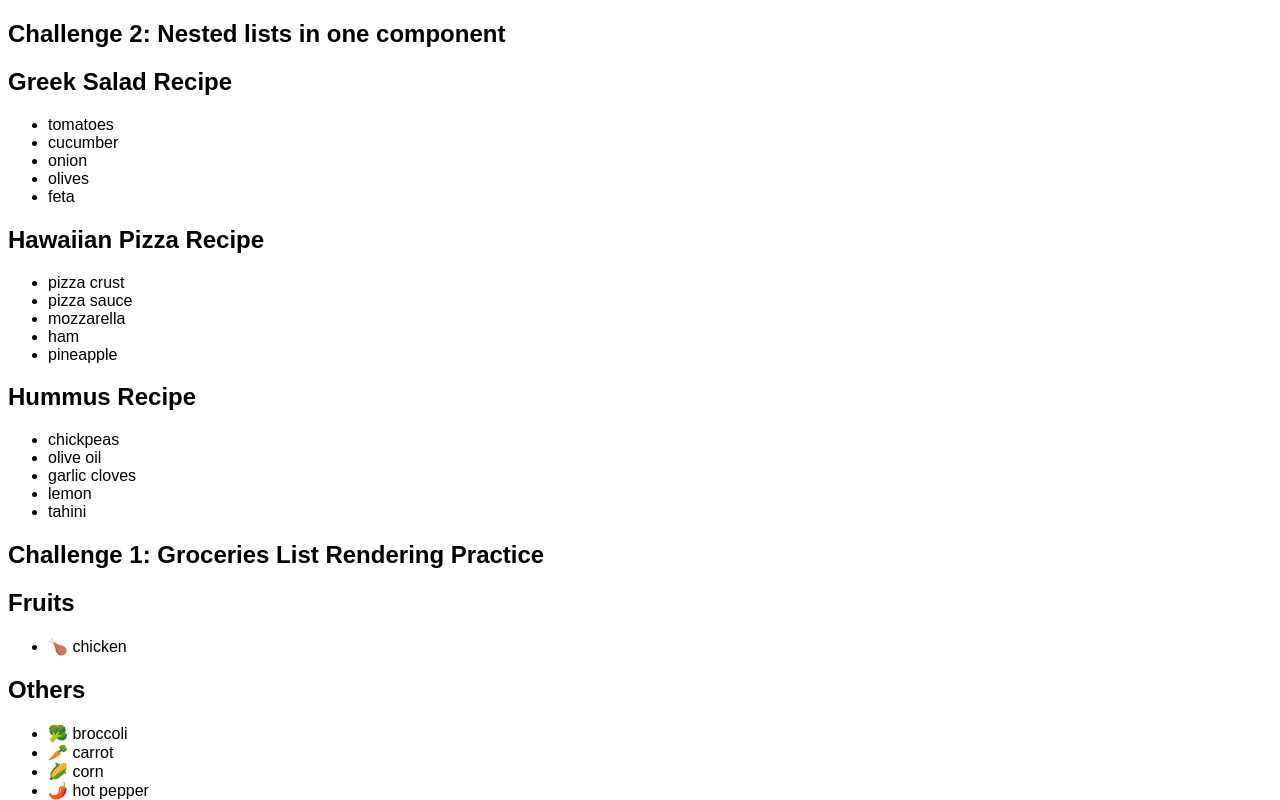
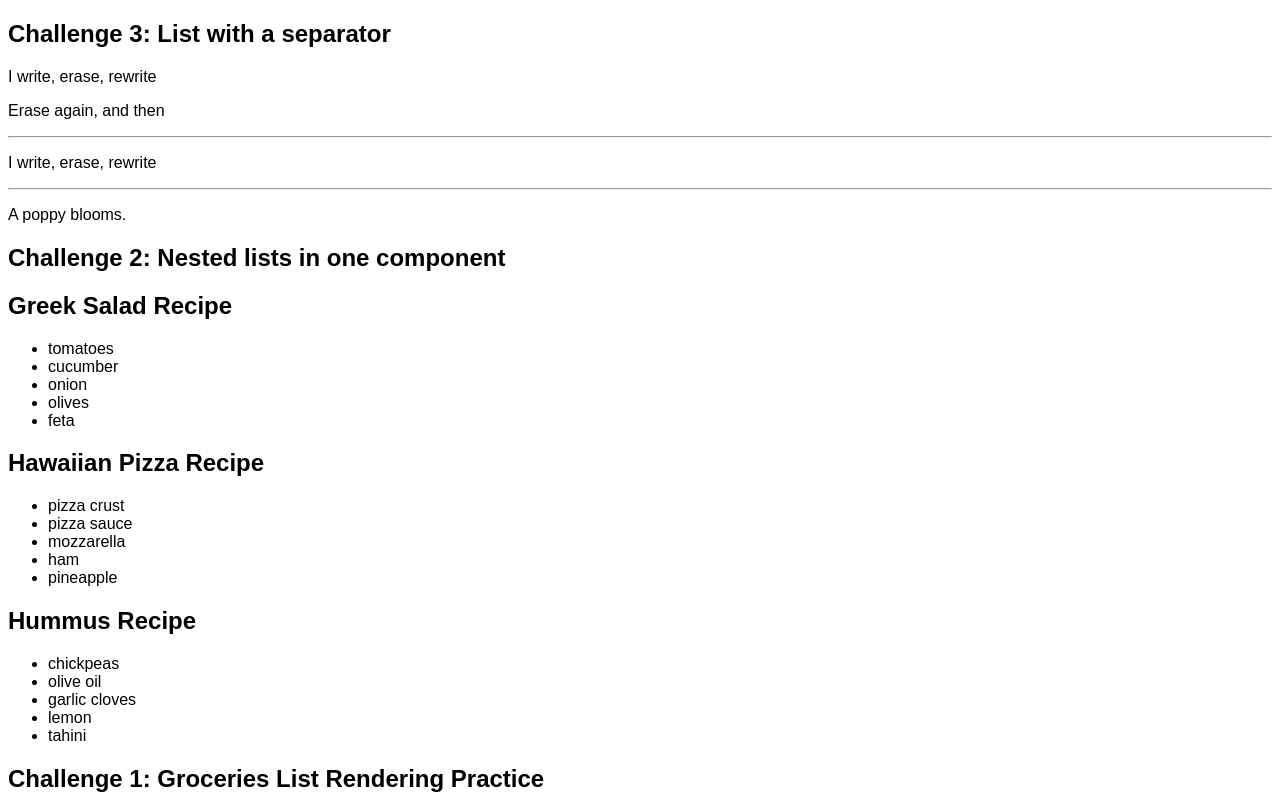
Before and after one commit to HaileyN3132/Study_React, a React (Vite) app in the folder react-playground/: page / in a window 1280 px wide. Shown: the top 800 px of the page. Built offline with nearby package versions, Linux system fonts and the light colour scheme.

Commit message:
Implemented Challenge 3 Rendering List

```diff
--- a/react-playground/src/practices/RenderingList.jsx
+++ b/react-playground/src/practices/RenderingList.jsx
@@ -45,6 +45,19 @@ function Recipe({ id, name, ingredients }) {
   );
 }
 
+/*
+    Challenge 3: List with a separator
+
+*/
+const poem = {
+  lines: [
+    "I write, erase, rewrite",
+    "Erase again, and then",
+    "I write, erase, rewrite",
+    "A poppy blooms.",
+  ],
+};
+
 export default function RenderingList() {
   //Challenge 1
   const keyword = "protein";
@@ -57,8 +70,25 @@ export default function RenderingList() {
     <Recipe key={recipe.id} {...recipe} />
   ));
 
+  //Challenge 3
+  let poemList = [];
+  let i = 0;
+  for (; i < poem.lines.length; i++) {
+    if (i === 0 || i === poem.lines.length - 1) {
+      poemList.push(<p>{poem.lines[i]}</p>);
+    } else {
+      poemList.push(<p>{poem.lines[i]}</p>);
+      poemList.push(<hr />);
+    }
+  }
+
   return (
     <>
+      <section>
+        <h1>Challenge 3: List with a separator</h1>
+        <article>{poemList}</article>
+      </section>
+
       <section>
         <h1>Challenge 2: Nested lists in one component</h1>
         <div>{recipes}</div>
```
